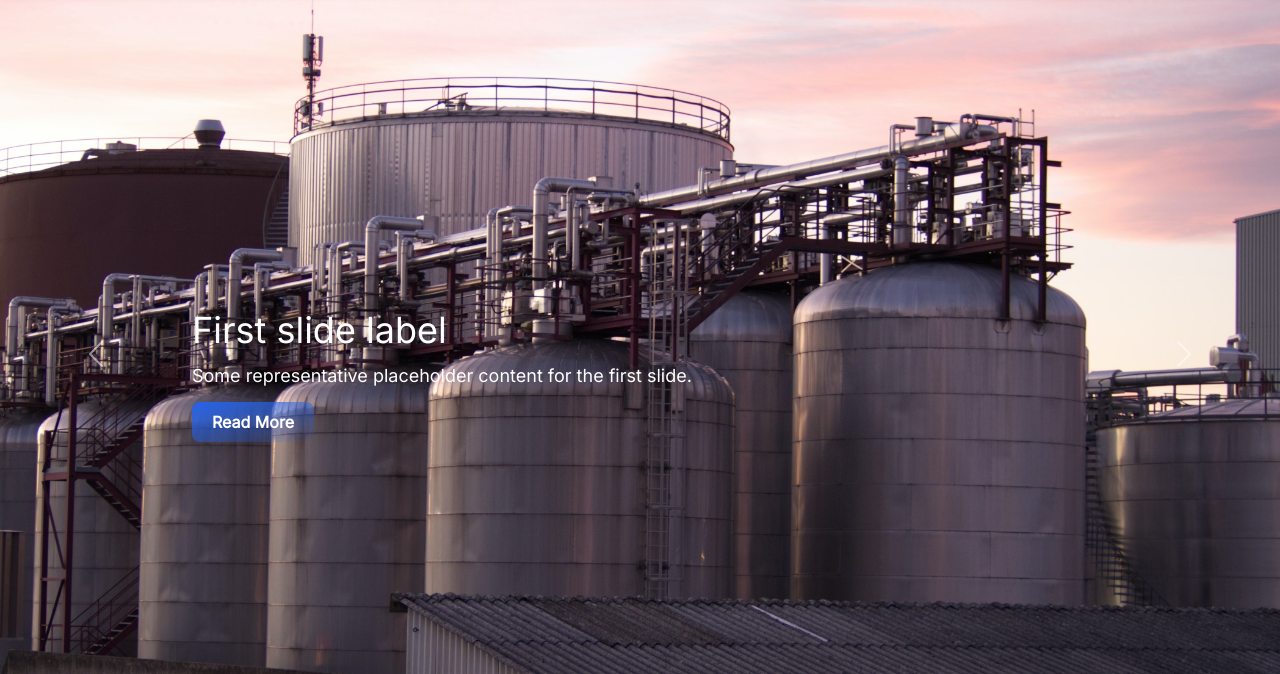
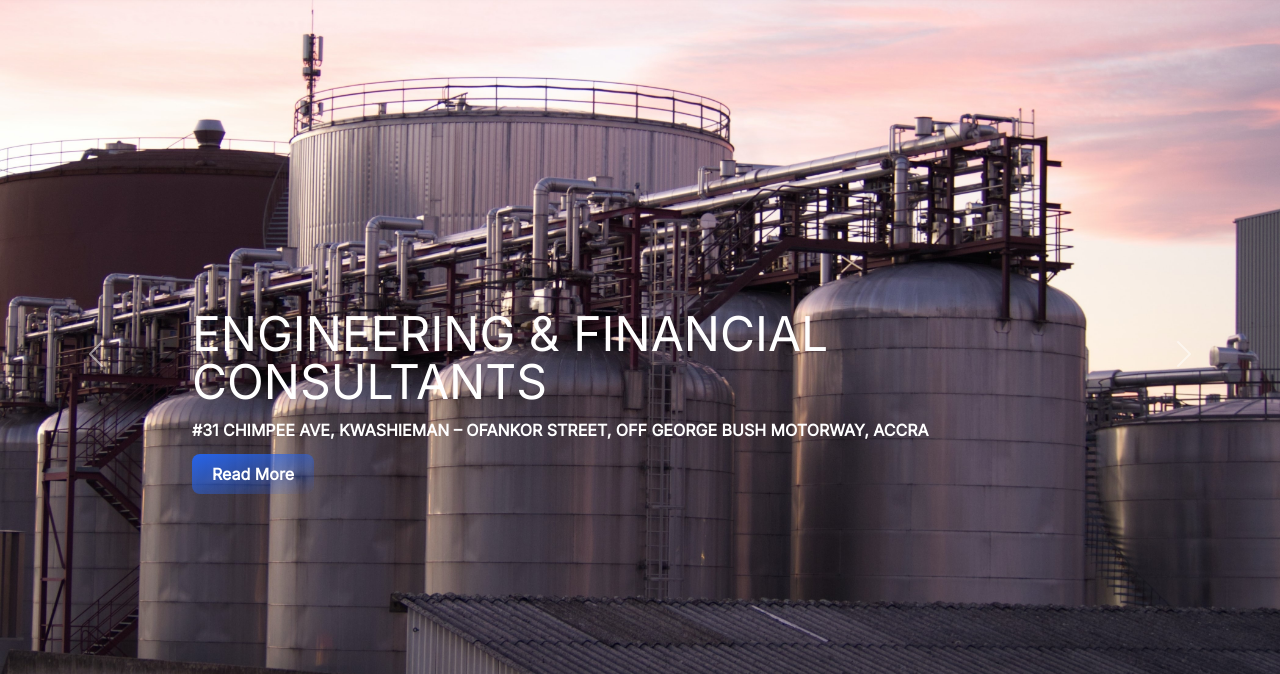
Before and after one commit to QuesiAdu/Abintel, a website: page index.html in a window 1280 px wide. Shown: the part 126-800 px from the top of the page. Drawn offline with nearby package versions, Linux system fonts and the light colour scheme.

Commit message:
update hero section

```diff
--- a/index.html
+++ b/index.html
@@ -131,9 +131,11 @@
             <div
               class="carousel-caption hidden md:block md:flex-col absolute md:text-left md:top-1/2 md:left-1/2 text-center -mt-16 space-y-3"
             >
-              <h5 class="text-4xl font-bol">First slide label</h5>
-              <p class="text-lg">
-                Some representative placeholder content for the first slide.
+              <h5 class="text-5xl font-bol">ENGINEERING & FINANCIAL CONSULTANTS
+
+              </h5>
+              <p class="text-md font-bold  text-white">
+                #31 CHIMPEE AVE, KWASHIEMAN – OFANKOR STREET, OFF GEORGE BUSH MOTORWAY, ACCRA
               </p>
               <button
                 class="inline px-5 py-2 font-semibold text-white rounded-lg focus:outline-none bg-gradient-to-br from-blue-600 hover:from-blue-500"
```
Also changed, not shown: public/style.css.
